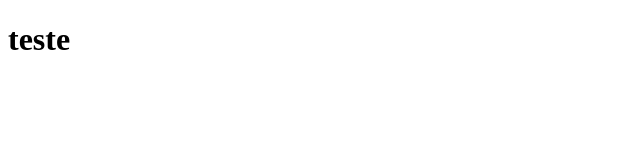
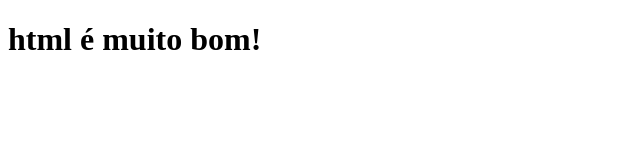
Before and after one commit to gildasio91/git_kenzie_aula, a plain HTML site: page index.html in a window 1280 px wide. Shown: the whole page, without its empty margins (0-640 px from the left). Drawn offline with Linux system fonts and the light colour scheme.

Commit message:
Alteração dentro da tag h1

```diff
--- a/index.html
+++ b/index.html
@@ -7,6 +7,6 @@
     <title>projeto git</title>
 </head>
 <body>
-    <h1>teste</h1>
+    <h1>html é muito bom!</h1>
 </body>
 </html>
```
